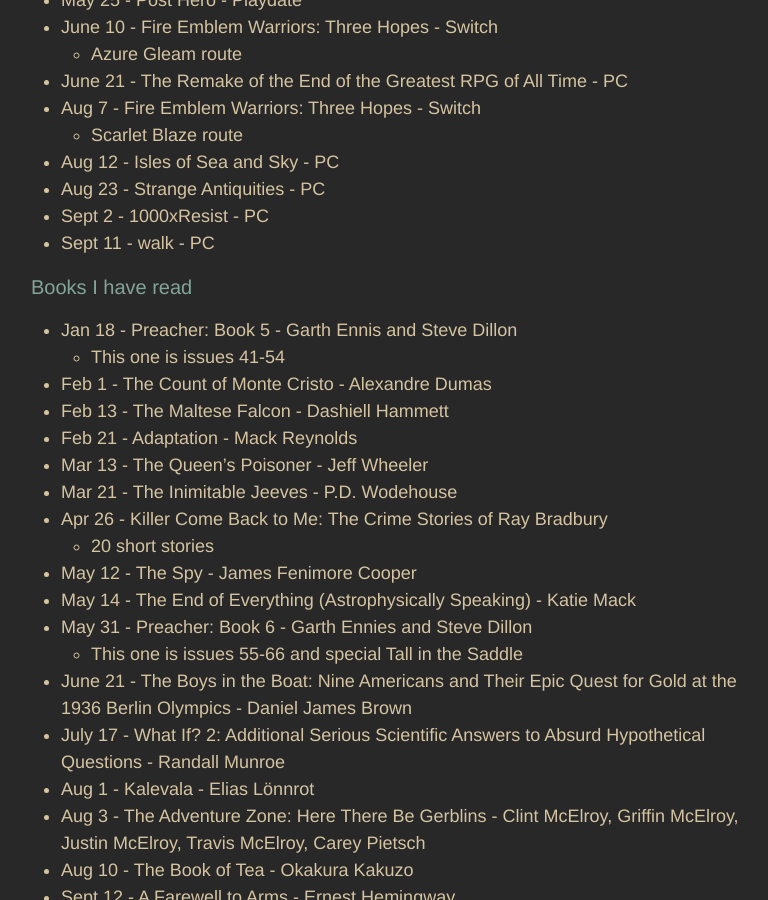
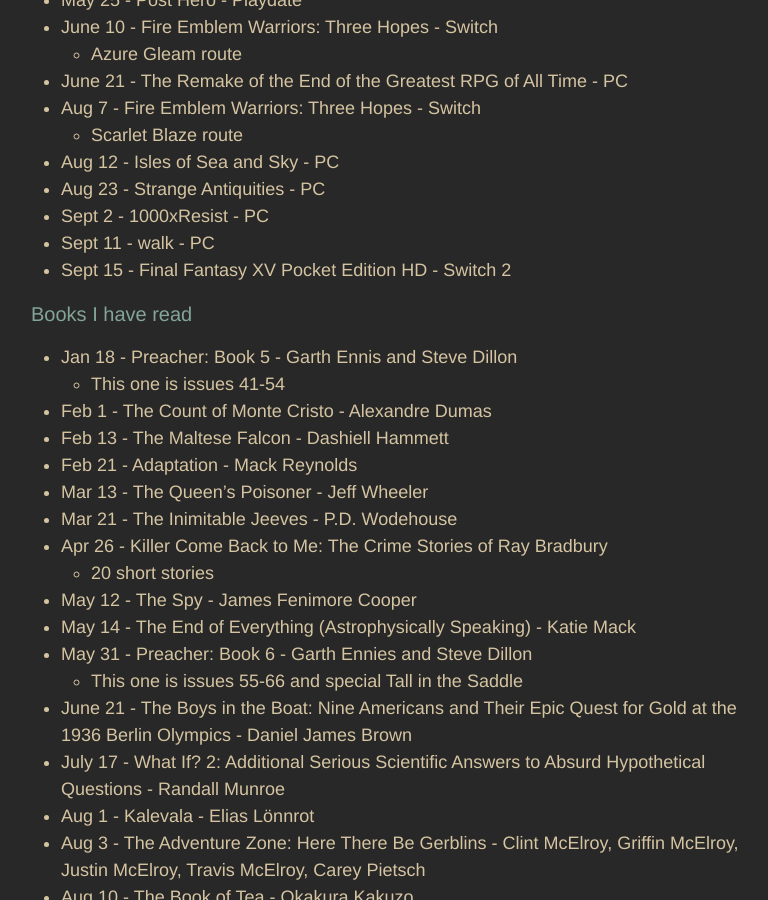
Before and after one commit to adkinsrs/sadkins_site, a Jekyll site: the page built from misc.md, in a window 1280 px wide and 900 px high, scrolled down 923 px. Shown: the whole window, without its empty margins (239-1007 px from the left). Built offline with Jekyll 4.4.1, drawn with Linux system fonts in a browser that asks for light colours.

Commit message:
beat a game

```diff
--- a/misc.md
+++ b/misc.md
@@ -41,6 +41,7 @@
 * Aug 23 - Strange Antiquities - PC
 * Sept 2 - 1000xResist - PC
 * Sept 11 - walk - PC
+* Sept 15 - Final Fantasy XV Pocket Edition HD - Switch 2
 
 ### Books I have read
 
```
